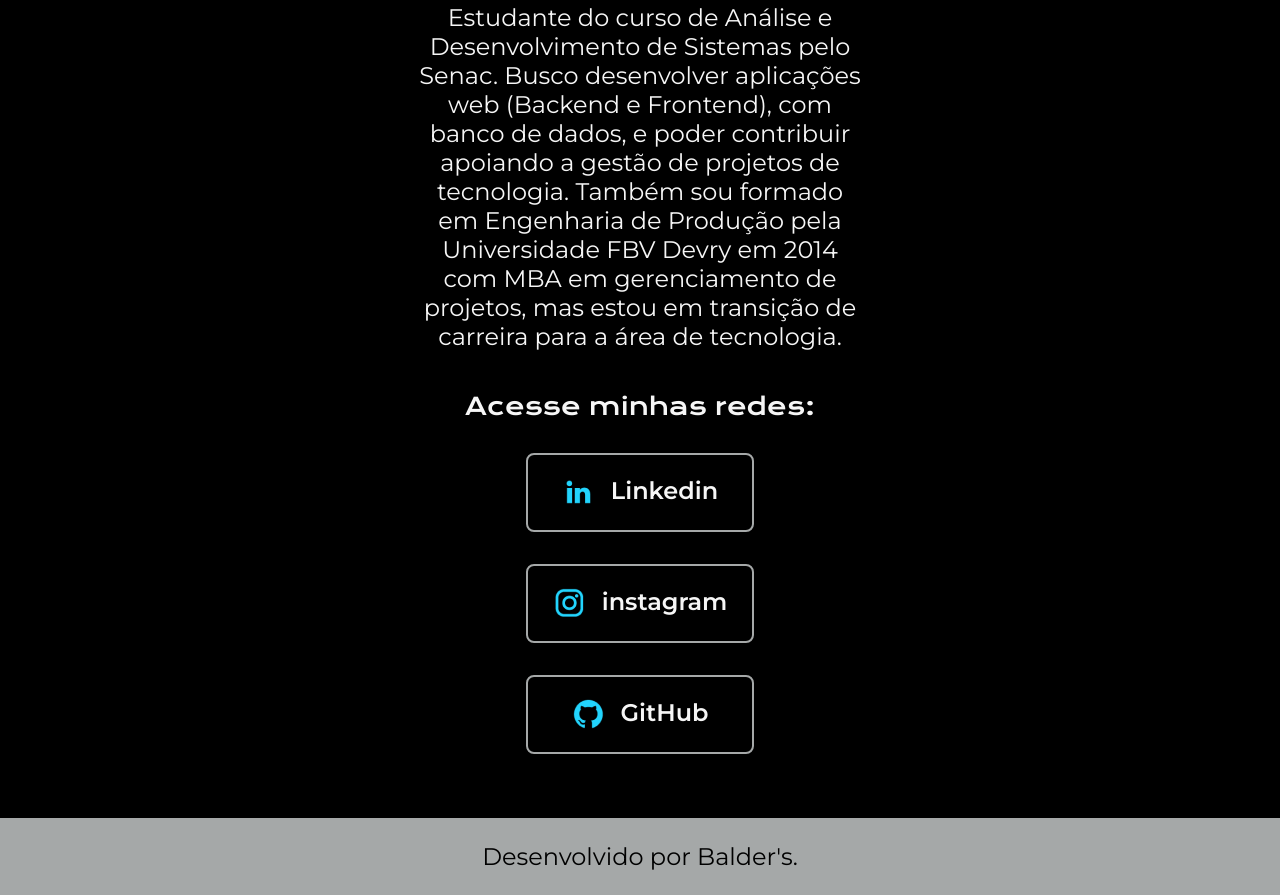
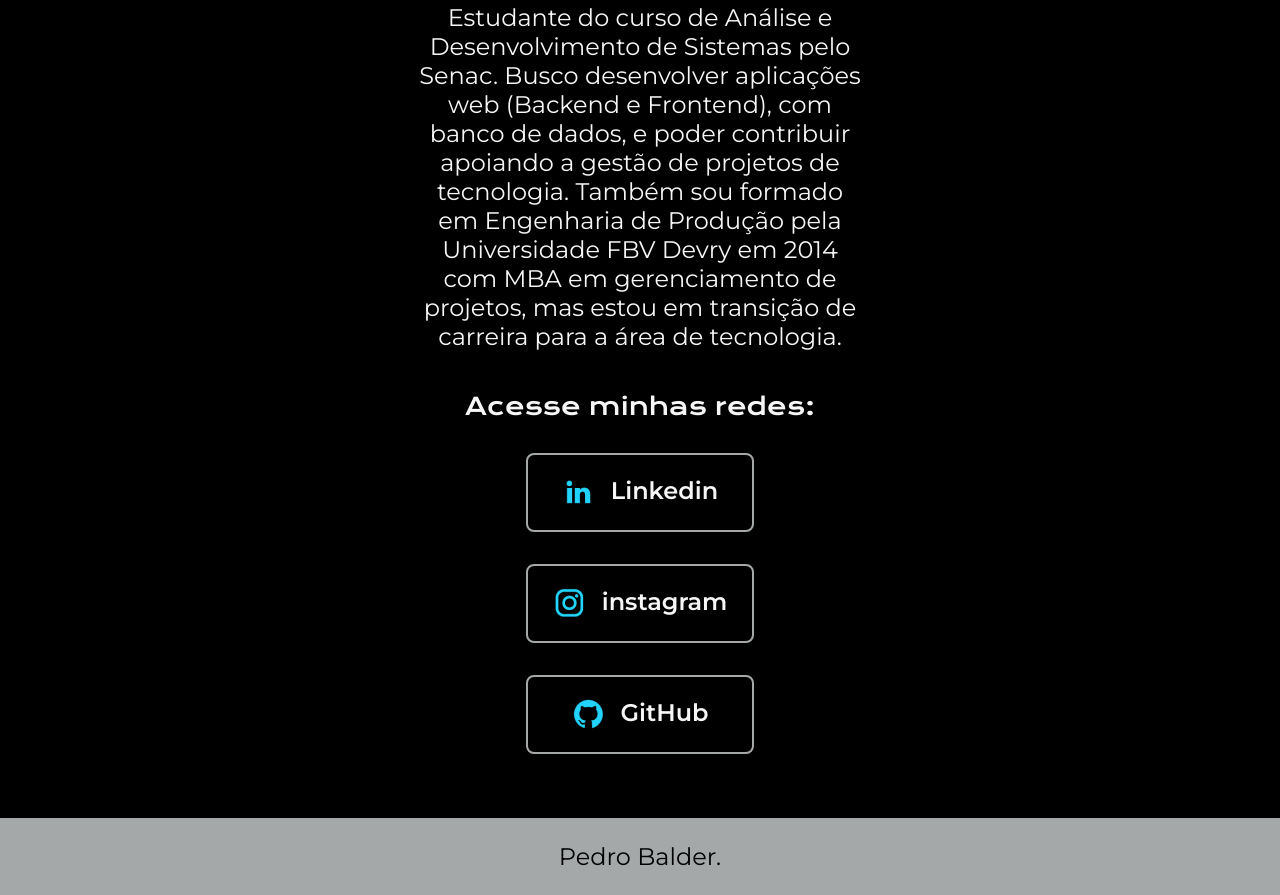
Before and after one commit to PedroBalder/PortifolioPedroBalder, a plain HTML site: page index.html in a window 1280 px wide. Shown: the part 538-1433 px from the top of the page. Drawn offline with nearby package versions, Linux system fonts and the light colour scheme.

Commit message:
Update index.html

```diff
--- a/index.html
+++ b/index.html
@@ -32,7 +32,7 @@
     </section>
     </main>
     <footer class="rodape" >
-        <p>Desenvolvido por Balder's.</p>
+        <p>Pedro Balder.</p>
     </footer>
 </body>
 </html>
```
